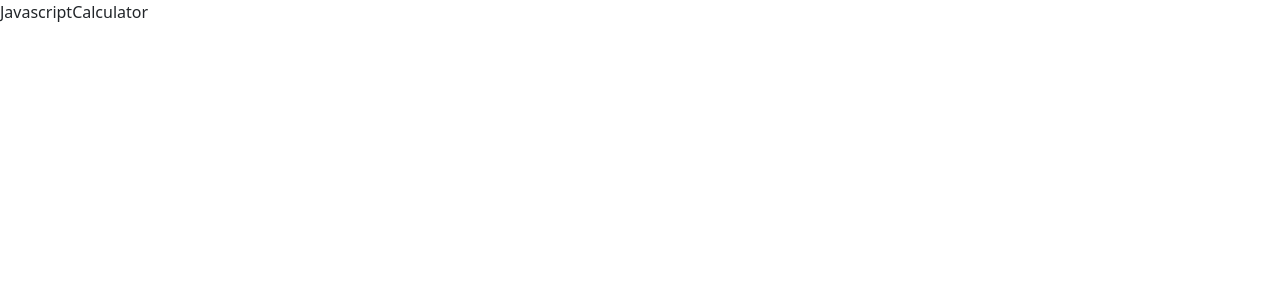
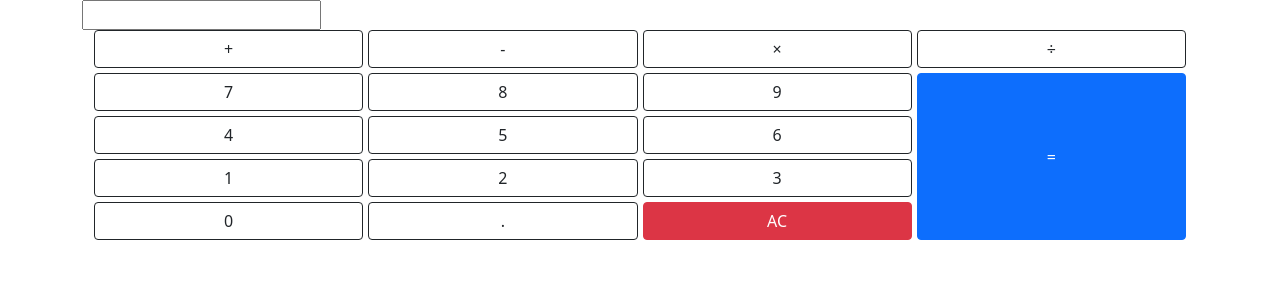
Before and after one commit to niitou/freecodecamp-frontend-development, a React (Create React App) app: page /javascript-calculator in a window 1280 px wide. Shown: the top 300 px of the page. Built offline with nearby package versions, Linux system fonts and the light colour scheme.

Commit message:
finishing calculator

```diff
--- a/src/Pages/JavascriptCalculator.js
+++ b/src/Pages/JavascriptCalculator.js
@@ -1,8 +1,60 @@
-import React from 'react'
+import React, { useState } from 'react'
+import { evaluate } from "mathjs"
 
 function JavascriptCalculator() {
+  const [expression, setExpression] = useState("")
+
+  const buttonHandle = (key) => {
+    if (expression.length === 1 && expression.charAt(0) === "0") {
+      console.log(true, expression, key)
+      setExpression(key)
+    }
+    else if (key === "." && expression.charAt(expression.length - 1) === ".") {
+      ;
+    }
+    else {
+      setExpression(expression + key)
+    }
+
+  }
+
+  const equalsHandle = () => {
+    setExpression(evaluate(expression))
+
+  }
+
+  const clearHandle = () => {
+    setExpression("0")
+  }
   return (
-    <div>JavascriptCalculator</div>
+    <div className='container container-fluid'>
+      <input type="text" readOnly id='display' value={expression} />
+      <div className="container" style={{ "display": "grid", "gridTemplateColumns": "repeat(4, 1fr)", "gridGap": "5px" }}>
+
+        <button className="btn btn-outline-dark" onClick={e => buttonHandle(e.target.value)} value={"+"} id='add'>+</button>
+        <button className="btn btn-outline-dark" onClick={e => buttonHandle(e.target.value)} value={"-"} id='subtract'>-</button>
+        <button className="btn btn-outline-dark" onClick={e => buttonHandle(e.target.value)} value={"*"} id='multiply'>&times;</button>
+        <button className="btn btn-outline-dark" onClick={e => buttonHandle(e.target.value)} value={"/"} id='divide'>&divide;</button>
+
+        <button className="btn btn-outline-dark" onClick={e => buttonHandle(e.target.value)} value={"7"} id='seven'>7</button>
+        <button className="btn btn-outline-dark" onClick={e => buttonHandle(e.target.value)} value={"8"} id='eight'>8</button>
+        <button className="btn btn-outline-dark" onClick={e => buttonHandle(e.target.value)} value={"9"} id='nine'>9</button>
+
+        <button className="btn btn-outline-dark" onClick={e => buttonHandle(e.target.value)} value={"4"} id='four'>4</button>
+        <button className="btn btn-outline-dark" onClick={e => buttonHandle(e.target.value)} value={"5"} id='five'>5</button>
+        <button className="btn btn-outline-dark" onClick={e => buttonHandle(e.target.value)} value={"6"} id='six'>6</button>
+
+        <button className="btn btn-outline-dark" onClick={e => buttonHandle(e.target.value)} value={"1"} id='one'>1</button>
+        <button className="btn btn-outline-dark" onClick={e => buttonHandle(e.target.value)} value={"2"} id='two'>2</button>
+        <button className="btn btn-outline-dark" onClick={e => buttonHandle(e.target.value)} value={"3"} id='three'>3</button>
+
+        <button className="btn btn-outline-dark" onClick={e => buttonHandle(e.target.value)} value={"0"} id='zero'>0</button>
+        <button className="btn btn-outline-dark" onClick={e => buttonHandle(e.target.value)} value={"."} id='decimal'>.</button>
+        <button className="btn btn-danger" id='clear' onClick={clearHandle}>AC</button>
+
+        <button className="btn btn-primary btn-equals" id='equals' style={{ gridArea: "2 / 4 / 6 / 5" }} onClick={equalsHandle}>=</button>
+      </div>
+    </div>
   )
 }
 
```
